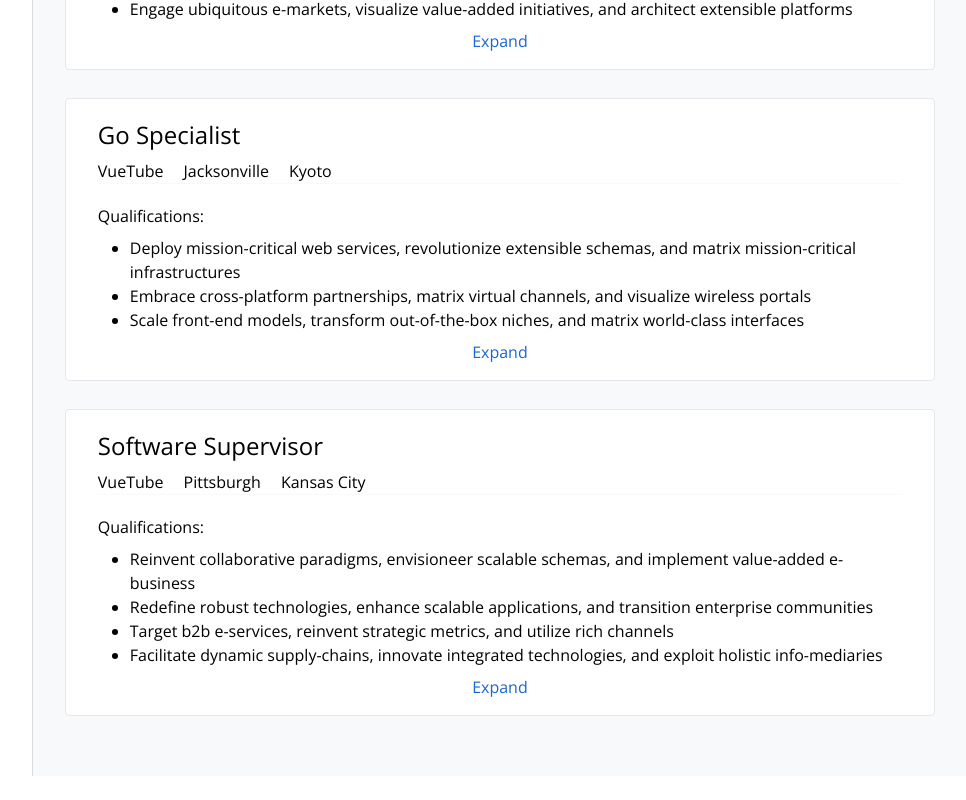
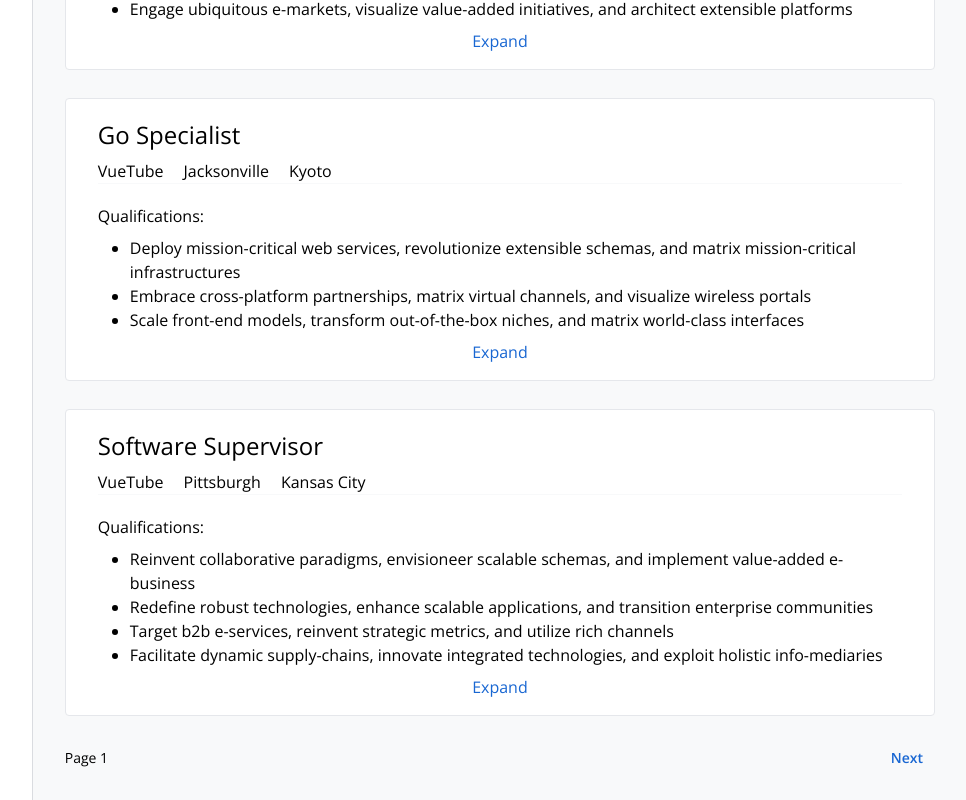
Before and after one commit to alekseypetrenko/job-search, a Vue app: page /jobs/results in a window 1280 px wide. Shown: the part 2606-3406 px from the top of the page, without its empty margins (313-1279 px from the left). Before the commit the page ends 3382 px from the top, so only its background shows below. Built offline with nearby package versions, Linux system fonts and the light colour scheme; data requests are answered from the project's data file.

Commit message:
added next/prev buttons and logic for them; added tests

```diff
--- a/src/components/JobResults/JobListings.vue
+++ b/src/components/JobResults/JobListings.vue
@@ -8,6 +8,27 @@
         data-test="job-listing"
       />
     </ol>
+    <div class="mt-8 mx-auto">
+      <div class="flex flex-row flex-nowrap">
+        <p class="text-sm flex-grow">Page {{ currentPage }}</p>
+        <div class="flex item-center justify-center">
+          <router-link
+            v-if="previousPage"
+            :to="{ name: 'JobResults', query: { page: previousPage } }"
+            class="mx-3 text-sm font-semibold text-brand-blue-1"
+            data-test="previous-link"
+            >Previous</router-link
+          >
+          <router-link
+            v-if="nextPage"
+            :to="{ name: 'JobResults', query: { page: nextPage } }"
+            class="mx-3 text-sm font-semibold text-brand-blue-1"
+            data-test="next-link"
+            >Next</router-link
+          >
+        </div>
+      </div>
+    </div>
   </main>
 </template>
 
@@ -25,9 +46,22 @@
     };
   },
   computed: {
+    currentPage() {
+      const pageString = this.$route.query.page || "1";
+      return Number.parseInt(pageString);
+    },
+    previousPage() {
+      const previousPage = this.currentPage - 1;
+      const firstPage = 1;
+      return previousPage >= firstPage ? previousPage : undefined;
+    },
+    nextPage() {
+      const nextPage = this.currentPage + 1;
+      const maxPage = Math.ceil(this.jobs.length / 10);
+      return nextPage <= maxPage ? nextPage : undefined;
+    },
     displayedJobs() {
-      const pageString = this.$route.query.page || "1";
-      const pageNumber = Number.parseInt(pageString);
+      const pageNumber = this.currentPage;
       const firstJobIndex = (pageNumber - 1) * 10;
       const lastJobIndex = pageNumber * 10;
 
--- a/src/router/index.js
+++ b/src/router/index.js
@@ -32,6 +32,13 @@
 const router = createRouter({
   history: createWebHistory(),
   routes,
+  scrollBehavior() {
+    return {
+      top: 0,
+      left: 0,
+      behavior: "smooth",
+    };
+  },
 });
 
 export default router;
```
Also changed, not shown: 1 other file (tests, documents, lock files or other folders).
